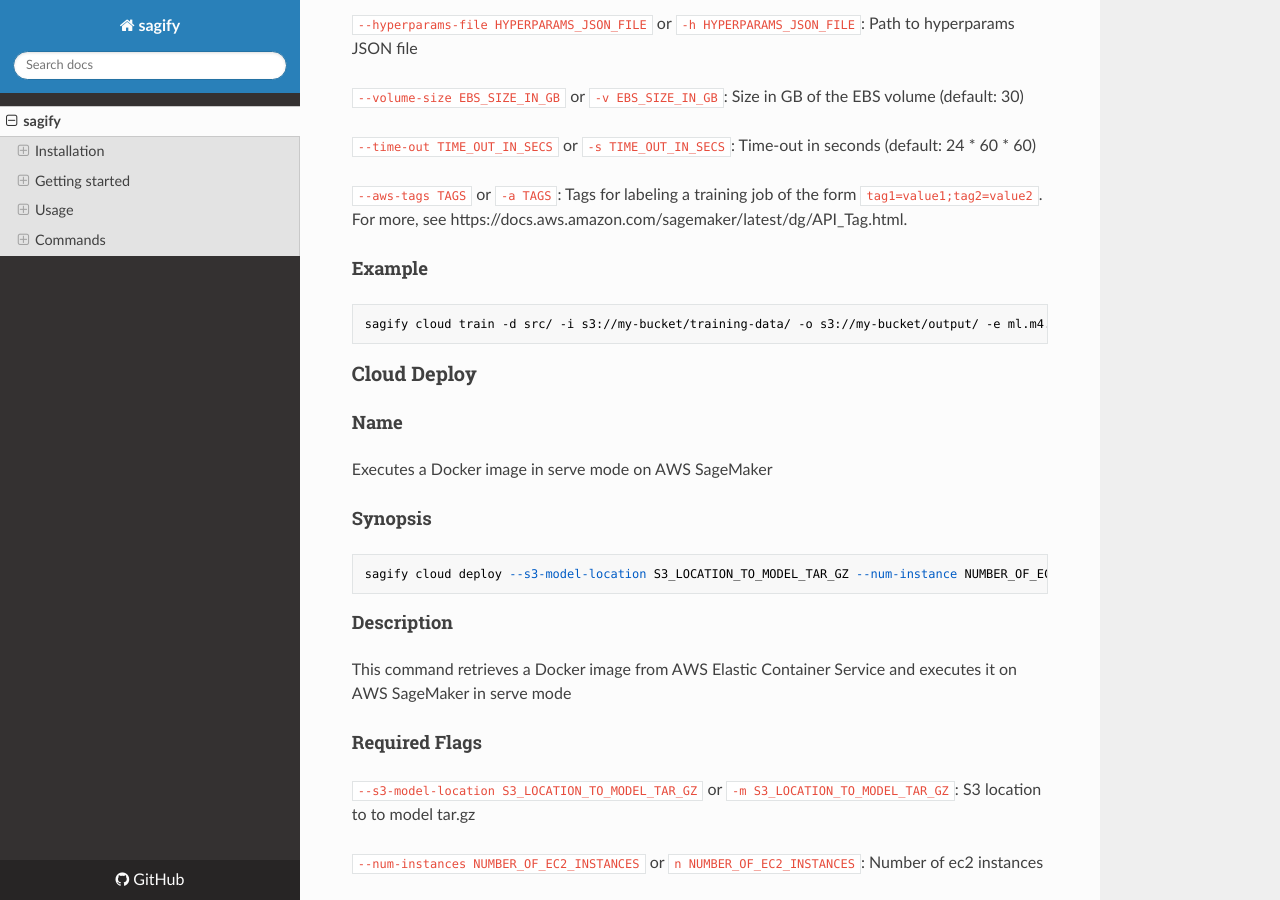
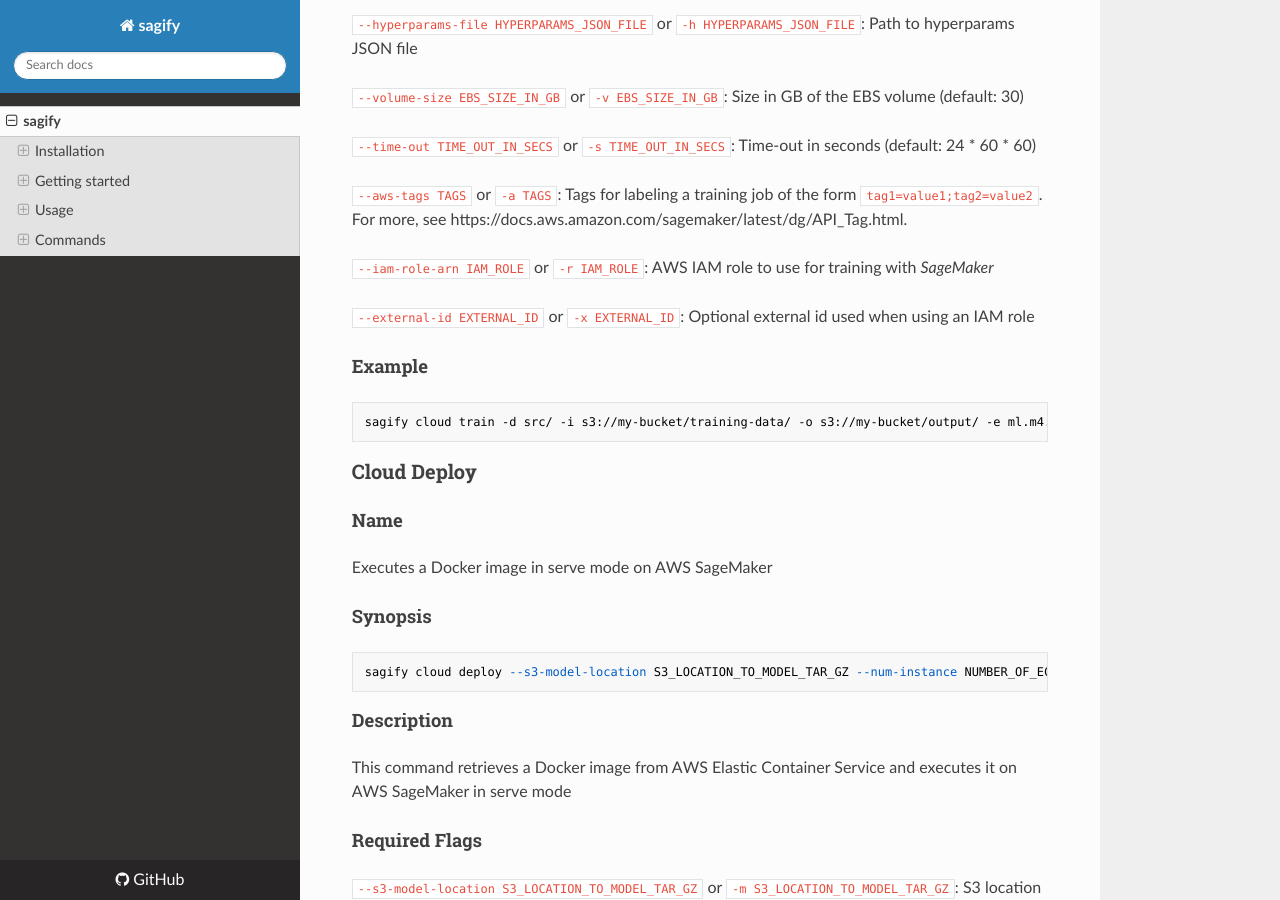
Before and after one commit to Kenza-AI/sagify, an MkDocs documentation site: the page built from docs/index.md, in a window 1280 px wide and 900 px high, scrolled down 15429 px. Built offline with MkDocs 1.6.1, drawn with Linux system fonts in a browser that asks for light colours; nearby versions of some CDN libraries.

Commit message:
Updated docs.

```diff
--- a/docs/index.md
+++ b/docs/index.md
@@ -469,7 +469,7 @@
 
 #### Synopsis
 
-    sagify cloud train --input-s3-dir INPUT_DATA_S3_LOCATION --output-s3-dir S3_LOCATION_TO_SAVE_OUTPUT --ec2-type EC2_TYPE [--dir SRC_DIR] [--hyperparams-file HYPERPARAMS_JSON_FILE] [--volume-size EBS_SIZE_IN_GB] [--time-out TIME_OUT_IN_SECS] [--aws-tags TAGS]
+    sagify cloud train --input-s3-dir INPUT_DATA_S3_LOCATION --output-s3-dir S3_LOCATION_TO_SAVE_OUTPUT --ec2-type EC2_TYPE [--dir SRC_DIR] [--hyperparams-file HYPERPARAMS_JSON_FILE] [--volume-size EBS_SIZE_IN_GB] [--time-out TIME_OUT_IN_SECS] [--aws-tags TAGS] [--iam-role-arn IAM_ROLE] [--external-id EXTERNAL_ID]
 
 #### Description
 
@@ -494,6 +494,10 @@
 `--time-out TIME_OUT_IN_SECS` or `-s TIME_OUT_IN_SECS`: Time-out in seconds (default: 24 * 60 * 60)
 
 `--aws-tags TAGS` or `-a TAGS`: Tags for labeling a training job of the form `tag1=value1;tag2=value2`. For more, see https://docs.aws.amazon.com/sagemaker/latest/dg/API_Tag.html.
+
+`--iam-role-arn IAM_ROLE` or `-r IAM_ROLE`: AWS IAM role to use for training with *SageMaker*
+
+`--external-id EXTERNAL_ID` or `-x EXTERNAL_ID`: Optional external id used when using an IAM role
 
 #### Example
 
```
Also changed, not shown: README.md (+5 -1 lines).
